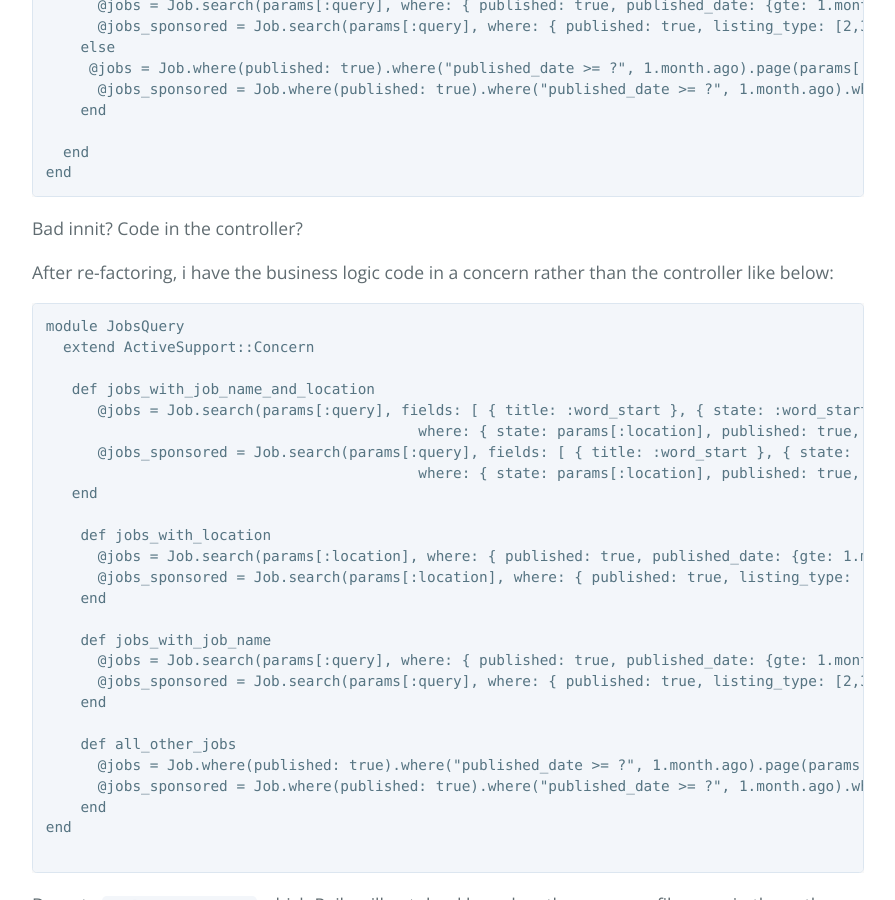
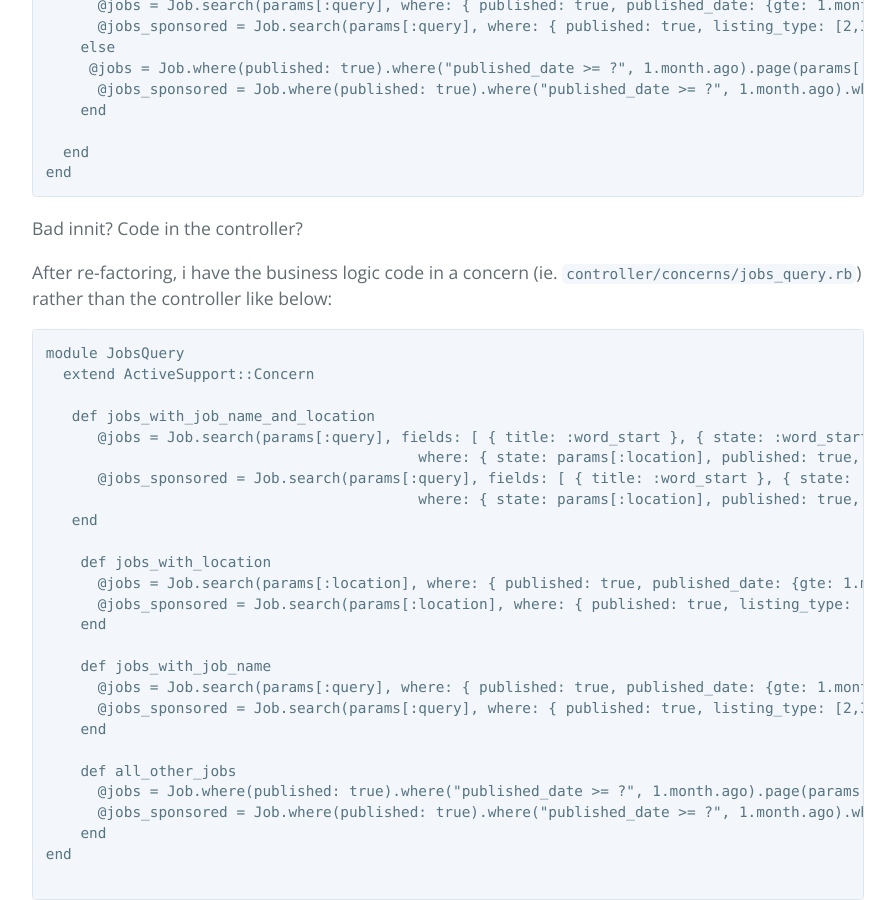
Before and after one commit to muhammadn/muhammadn.github.io, a Jekyll site: the page built from _posts/2017-03-17-fat-models-skinny-controller-vs-separation-of-concerns.md, in a window 1280 px wide and 900 px high, scrolled down 899 px. Shown: the whole window, without its empty margins (192-1087 px from the left). Built offline with Jekyll 4.4.1, drawn with Linux system fonts in a browser that asks for light colours.

Commit message:
add path

````diff
--- a/_posts/2017-03-17-fat-models-skinny-controller-vs-separation-of-concerns.md
+++ b/_posts/2017-03-17-fat-models-skinny-controller-vs-separation-of-concerns.md
@@ -35,7 +35,7 @@ end
 ```
 Bad innit? Code in the controller?
 
-After re-factoring, i have the business logic code in a concern rather than the controller like below:
+After re-factoring, i have the business logic code in a concern (ie. `controller/concerns/jobs_query.rb`) rather than the controller like below:
 ```
 module JobsQuery
   extend ActiveSupport::Concern
````
